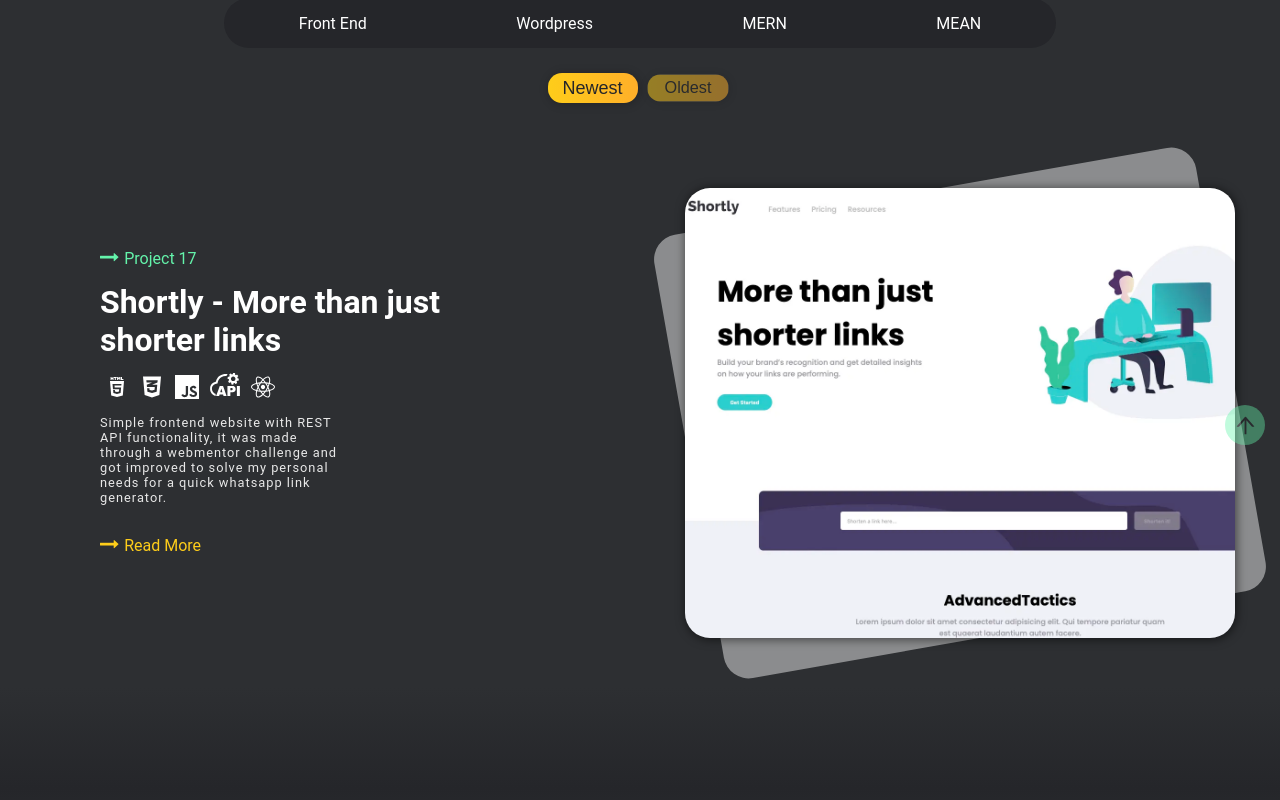
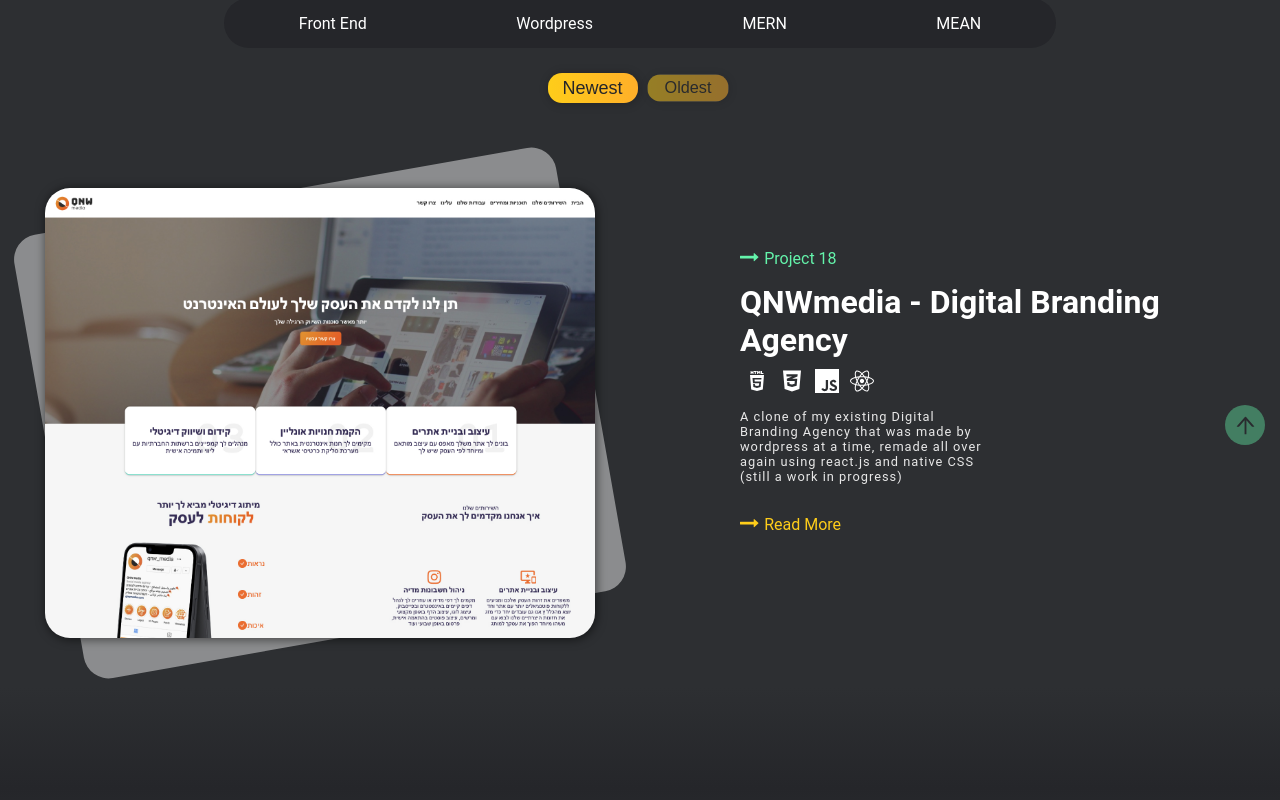
Before and after one commit to moodyomar/portfolio, a React (Create React App) app: page /portfolio in a window 1280 px wide. Shown: the part 340-1140 px from the top of the page. Built offline with nearby package versions, Linux system fonts and the light colour scheme; the HTML template or start-up script is replaced by a standard one.

Commit message:
add qnw project

```diff
--- a/src/components/common/Navbar.js
+++ b/src/components/common/Navbar.js
@@ -37,7 +37,7 @@ const Navbar = ({ location }) => {
     <div style={nav} className='Navbar'>
       <div className="scrollUp" style={nav.scrollUp}
       onClick={() => window.scrollTo(0,0)}><AiOutlineArrowUp size={25} /></div>
-      <div className="logo" id="logo" data-aos="fade-right" data-aos-duration="600">
+      <div className="logo" id="logo" data-aos="fade-right" data-aos-duration="1000">
         <NavLink to="/"><h2><img alt="Logo" /></h2></NavLink>
       </div>
       <nav>
--- a/src/components/sections/Projects.js
+++ b/src/components/sections/Projects.js
@@ -13,7 +13,7 @@ const Projects = () => {
 
     <div className='Projects'>
 
-      {projects.slice(4,7).filter(project => project.cat !== 'Wordpress').map(project => {
+      {projects.slice(4,8).filter(project => project.cat !== 'Wordpress').map(project => {
   let {intro,title,tools,content,btnclass,btn,icon,flip,pId,link,more} = project
         return(
           <div key={pId}>
--- a/src/components/styles/ProjectCard.css
+++ b/src/components/styles/ProjectCard.css
@@ -70,6 +70,9 @@ box-shadow: 1px 1px 10px 1px rgba(0,0,0,0.50);
   background-image: url('../../assets/shortly.webp');
   background-position: 20%;
 }
+#p18{
+  background-image: url('../../assets/qnw.jpg');
+}
 #bernard{
   background-image: url('https://upload.wikimedia.org/wikipedia/commons/a/a6/George_Bernard_Shaw.jpg');
 }
--- a/src/data/projects.json
+++ b/src/data/projects.json
@@ -1,4 +1,18 @@
 [
+{
+    "intro":"Project 18",
+    "title":"QNWmedia - Digital Branding Agency",
+    "tools":["html","css","js","react"],
+    "content":"A clone of my existing Digital Branding Agency that was made by wordpress at a time, remade all over again using react.js and native CSS (still a work in progress)",
+    "btnclass":"readMore",
+    "btn":"Read More",
+    "icon":true,
+    "flip":true,
+    "pId":"p18",
+    "link":"https://maqnw.netlify.app",
+    "more":"https://maqnw.netlify.app",
+    "cat":"Front End"
+  },
 {
     "intro":"Project 17",
     "title":"Shortly - More than just shorter links",
--- a/src/data/skills.json
+++ b/src/data/skills.json
@@ -2,13 +2,13 @@
   {
     "icon":"FaCode",
     "title":"Main Languages",
-    "desc":"HTML CSS and Javascript Front to back including ES6 syntax & REST api, npm, Typescript and the fundamentals in C.",
+    "desc":"HTML, CSS and Javascript Front to back including ES6 syntax & REST api,  and the fundamentals in C + Python.",
     "animation":"left"
   },
   {
     "icon":"FaReact",
     "title":"Frameworks",
-    "desc":"Hands on libraries and frameworks like React.js, Redux, Angular, Bootstrap, and Node.js the Javascript Runtime Environment for the backend.",
+    "desc":"Hands on libraries and frameworks like React.js, Redux, Angular, Bootstrap, and Node.js the JS Runtime Environment for the backend.",
     "animation":"right"
   },
   {
@@ -20,7 +20,7 @@
   {
     "icon":"FaTools",
     "title":"Tools & Apps",
-    "desc":"Git and Github, Docker, MongoDB for managing DBs & Wordpress, Adobe Photoshop, XD, Figma + hands on web builders like Elementor.",
+    "desc":"Git & Github, Bash, Linux, Docker, MongoDB & Wordpress, Adobe Photoshop, XD, Figma + hands on web builders like Elementor.",
     "animation":"right"
   }
 ]
```
Also changed, not shown: src/assets/qnw.jpg (added).
